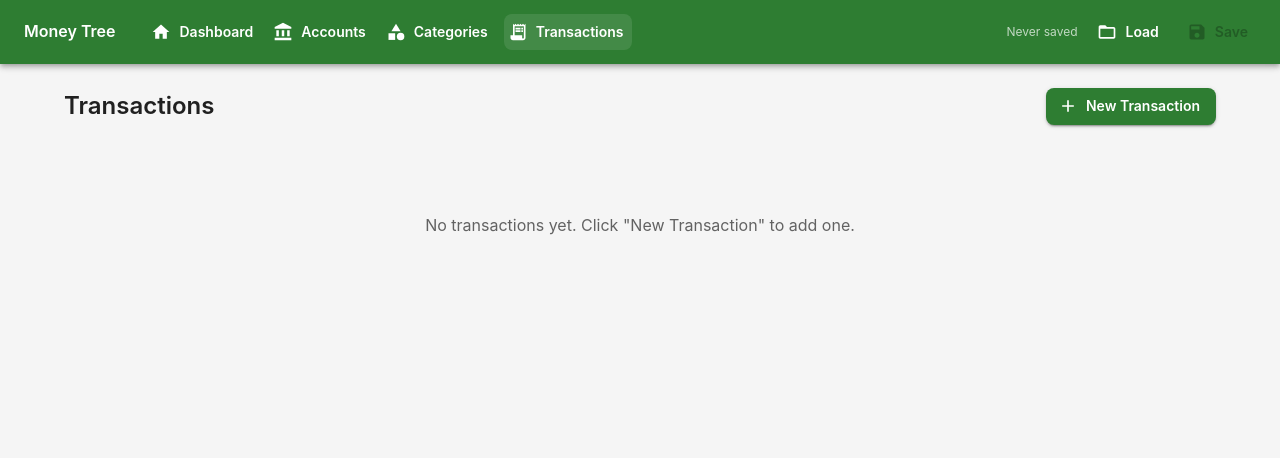
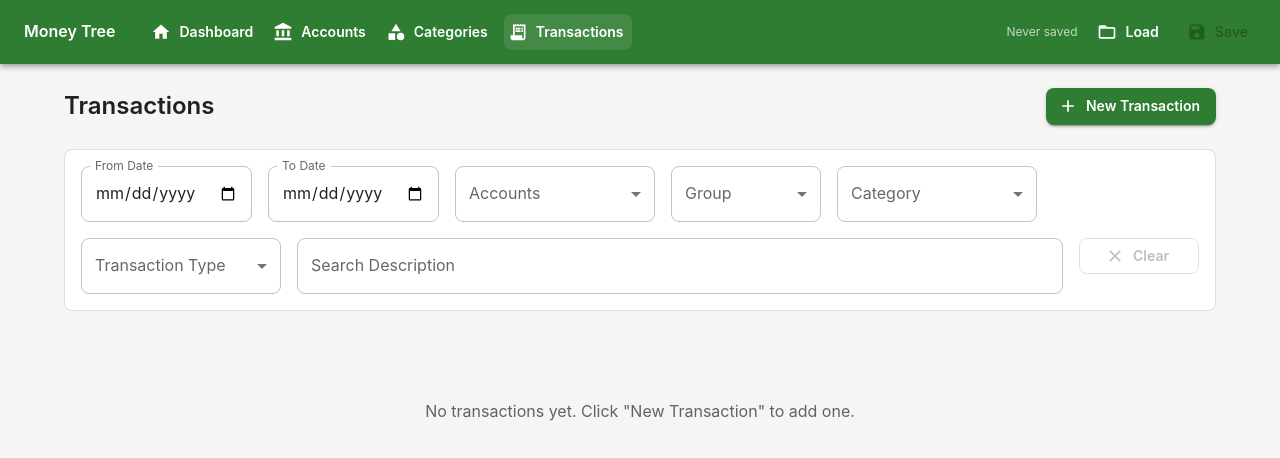
Before and after one commit to bongnv/money-tree, a React app: page /transactions in a window 1280 px wide. Shown: the top 458 px of the page. Built offline with nearby package versions, Linux system fonts and the light colour scheme.

Commit message:
feat: add transaction filter

```diff
--- /dev/null
+++ b/src/components/transactions/TransactionFilters.tsx
@@ -0,0 +1,191 @@
+import {
+  Box,
+  TextField,
+  MenuItem,
+  Button,
+  Chip,
+  FormControl,
+  InputLabel,
+  Select,
+  OutlinedInput,
+  SelectChangeEvent,
+} from '@mui/material';
+import { Clear as ClearIcon } from '@mui/icons-material';
+import type { Account, Category, TransactionType } from '../../types/models';
+import { Group } from '../../types/enums';
+
+export interface TransactionFiltersState {
+  dateFrom: string;
+  dateTo: string;
+  accountIds: string[];
+  categoryId: string;
+  transactionTypeId: string;
+  searchText: string;
+  group: Group | '';
+}
+
+interface TransactionFiltersProps {
+  accounts: Account[];
+  categories: Category[];
+  transactionTypes: TransactionType[];
+  filters: TransactionFiltersState;
+  onFiltersChange: (filters: TransactionFiltersState) => void;
+}
+
+export const TransactionFilters: React.FC<TransactionFiltersProps> = ({
+  accounts,
+  categories,
+  transactionTypes,
+  filters,
+  onFiltersChange,
+}) => {
+  const handleChange = (field: keyof TransactionFiltersState, value: string | string[]) => {
+    onFiltersChange({
+      ...filters,
+      [field]: value,
+    });
+  };
+
+  const handleAccountChange = (event: SelectChangeEvent<string[]>) => {
+    const value = event.target.value;
+    handleChange('accountIds', typeof value === 'string' ? value.split(',') : value);
+  };
+
+  const handleClearFilters = () => {
+    onFiltersChange({
+      dateFrom: '',
+      dateTo: '',
+      accountIds: [],
+      categoryId: '',
+      transactionTypeId: '',
+      searchText: '',
+      group: '',
+    });
+  };
+
+  const hasActiveFilters =
+    filters.dateFrom ||
+    filters.dateTo ||
+    filters.accountIds.length > 0 ||
+    filters.categoryId ||
+    filters.transactionTypeId ||
+    filters.searchText ||
+    filters.group;
+
+  return (
+    <Box sx={{ mb: 3, p: 2, bgcolor: 'background.paper', borderRadius: 1, border: 1, borderColor: 'divider' }}>
+      <Box sx={{ display: 'flex', flexWrap: 'wrap', gap: 2, alignItems: 'flex-start' }}>
+        {/* Date Range */}
+        <TextField
+          label="From Date"
+          type="date"
+          value={filters.dateFrom}
+          onChange={(e) => handleChange('dateFrom', e.target.value)}
+          InputLabelProps={{ shrink: true }}
+          sx={{ minWidth: 150 }}
+        />
+        <TextField
+          label="To Date"
+          type="date"
+          value={filters.dateTo}
+          onChange={(e) => handleChange('dateTo', e.target.value)}
+          InputLabelProps={{ shrink: true }}
+          sx={{ minWidth: 150 }}
+        />
+
+        {/* Account Filter (Multi-select) */}
+        <FormControl sx={{ minWidth: 200 }}>
+          <InputLabel id="account-filter-label">Accounts</InputLabel>
+          <Select
+            labelId="account-filter-label"
+            multiple
+            value={filters.accountIds}
+            onChange={handleAccountChange}
+            input={<OutlinedInput label="Accounts" />}
+            renderValue={(selected) => (
+              <Box sx={{ display: 'flex', flexWrap: 'wrap', gap: 0.5 }}>
+                {selected.map((id) => {
+                  const account = accounts.find((a) => a.id === id);
+                  return <Chip key={id} label={account?.name || id} size="small" />;
+                })}
+              </Box>
+            )}
+          >
+            {accounts.map((account) => (
+              <MenuItem key={account.id} value={account.id}>
+                {account.name}
+              </MenuItem>
+            ))}
+          </Select>
+        </FormControl>
+
+        {/* Group Filter */}
+        <TextField
+          select
+          label="Group"
+          value={filters.group}
+          onChange={(e) => handleChange('group', e.target.value)}
+          sx={{ minWidth: 150 }}
+        >
+          <MenuItem value="">All Groups</MenuItem>
+          <MenuItem value={Group.EXPENSE}>Expense</MenuItem>
+          <MenuItem value={Group.INCOME}>Income</MenuItem>
+          <MenuItem value={Group.TRANSFER}>Transfer</MenuItem>
+          <MenuItem value={Group.INVESTMENT}>Investment</MenuItem>
+        </TextField>
+
+        {/* Category Filter */}
+        <TextField
+          select
+          label="Category"
+          value={filters.categoryId}
+          onChange={(e) => handleChange('categoryId', e.target.value)}
+          sx={{ minWidth: 200 }}
+        >
+          <MenuItem value="">All Categories</MenuItem>
+          {categories.map((category) => (
+            <MenuItem key={category.id} value={category.id}>
+              {category.name}
+            </MenuItem>
+          ))}
+        </TextField>
+
+        {/* Transaction Type Filter */}
+        <TextField
+          select
+          label="Transaction Type"
+          value={filters.transactionTypeId}
+          onChange={(e) => handleChange('transactionTypeId', e.target.value)}
+          sx={{ minWidth: 200 }}
+        >
+          <MenuItem value="">All Types</MenuItem>
+          {transactionTypes.map((type) => (
+            <MenuItem key={type.id} value={type.id}>
+              {type.name}
+            </MenuItem>
+          ))}
+        </TextField>
+
+        {/* Search */}
+        <TextField
+          label="Search Description"
+          value={filters.searchText}
+          onChange={(e) => handleChange('searchText', e.target.value)}
+          placeholder="Search..."
+          sx={{ minWidth: 200, flexGrow: 1 }}
+        />
+
+        {/* Clear Filters Button */}
+        <Button
+          variant="outlined"
+          startIcon={<ClearIcon />}
+          onClick={handleClearFilters}
+          disabled={!hasActiveFilters}
+          sx={{ minWidth: 120 }}
+        >
+          Clear
+        </Button>
+      </Box>
+    </Box>
+  );
+};
--- a/src/components/transactions/TransactionsPage.tsx
+++ b/src/components/transactions/TransactionsPage.tsx
@@ -1,4 +1,4 @@
-import React, { useState } from 'react';
+import React, { useState, useMemo } from 'react';
 import {
   Box,
   Typography,
@@ -16,6 +16,7 @@ import { useAccountStore } from '../../stores/useAccountStore';
 import { useCategoryStore } from '../../stores/useCategoryStore';
 import { TransactionDialog } from './TransactionDialog';
 import { TransactionList } from './TransactionList';
+import { TransactionFilters, TransactionFiltersState } from './TransactionFilters';
 
 export const TransactionsPage: React.FC = () => {
   const { transactions, addTransaction, updateTransaction, deleteTransaction } = useTransactionStore();
@@ -25,6 +26,74 @@ export const TransactionsPage: React.FC = () => {
   const [selectedTransaction, setSelectedTransaction] = useState<Transaction | undefined>();
   const [deleteDialogOpen, setDeleteDialogOpen] = useState(false);
   const [transactionToDelete, setTransactionToDelete] = useState<Transaction | undefined>();
+  const [filters, setFilters] = useState<TransactionFiltersState>({
+    dateFrom: '',
+    dateTo: '',
+    accountIds: [],
+    categoryId: '',
+    transactionTypeId: '',
+    searchText: '',
+    group: '',
+  });
+
+  // Filter transactions based on filter state
+  const filteredTransactions = useMemo(() => {
+    return transactions.filter((transaction) => {
+      // Date range filter
+      if (filters.dateFrom && transaction.date < filters.dateFrom) {
+        return false;
+      }
+      if (filters.dateTo && transaction.date > filters.dateTo) {
+        return false;
+      }
+
+      // Account filter (checks both from and to accounts)
+      if (filters.accountIds.length > 0) {
+        const matchesAccount =
+          (transaction.fromAccountId && filters.accountIds.includes(transaction.fromAccountId)) ||
+          (transaction.toAccountId && filters.accountIds.includes(transaction.toAccountId));
+        if (!matchesAccount) {
+          return false;
+        }
+      }
+
+      // Transaction type filter
+      if (filters.transactionTypeId && transaction.transactionTypeId !== filters.transactionTypeId) {
+        return false;
+      }
+
+      // Category filter (via transaction type)
+      if (filters.categoryId) {
+        const transactionType = transactionTypes.find((t) => t.id === transaction.transactionTypeId);
+        if (!transactionType || transactionType.categoryId !== filters.categoryId) {
+          return false;
+        }
+      }
+
+      // Group filter (via transaction type and category)
+      if (filters.group) {
+        const transactionType = transactionTypes.find((t) => t.id === transaction.transactionTypeId);
+        if (!transactionType) {
+          return false;
+        }
+        const category = categories.find((c) => c.id === transactionType.categoryId);
+        if (!category || category.group !== filters.group) {
+          return false;
+        }
+      }
+
+      // Search text filter
+      if (filters.searchText) {
+        const searchLower = filters.searchText.toLowerCase();
+        const descriptionMatch = transaction.description?.toLowerCase().includes(searchLower);
+        if (!descriptionMatch) {
+          return false;
+        }
+      }
+
+      return true;
+    });
+  }, [transactions, filters, transactionTypes, categories]);
 
   const handleOpenDialog = () => {
     setSelectedTransaction(undefined);
@@ -89,8 +158,16 @@ export const TransactionsPage: React.FC = () => {
         </Button>
       </Box>
 
+      <TransactionFilters
+        accounts={accounts}
+        categories={categories}
+        transactionTypes={transactionTypes}
+        filters={filters}
+        onFiltersChange={setFilters}
+      />
+
       <TransactionList
-        transactions={transactions}
+        transactions={filteredTransactions}
         accounts={accounts}
         categories={categories}
         transactionTypes={transactionTypes}
```
Also changed, not shown: 2 other files (tests, documents, lock files or other folders).
